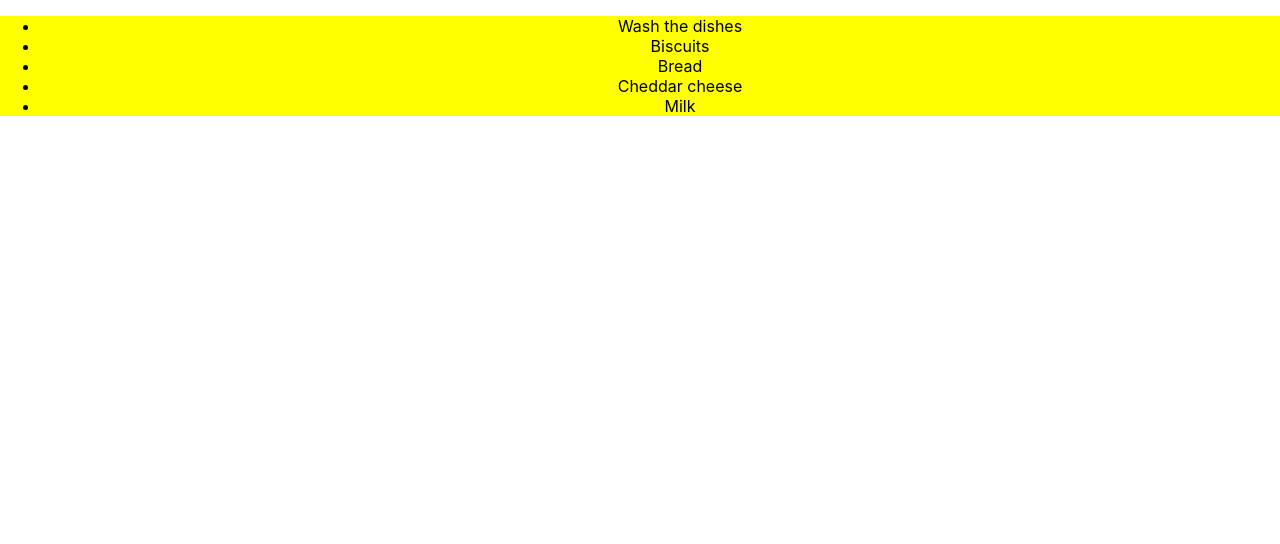
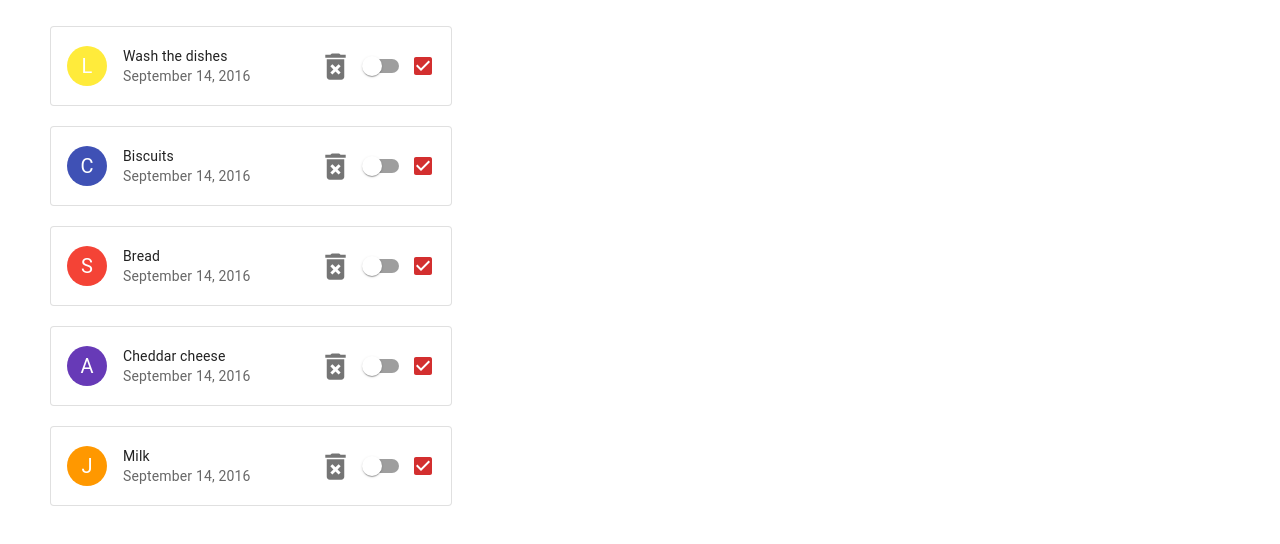
Before and after one commit to PauVelasco77/ToDoList-redux, a React (Create React App) app: page / in a window 1280 px wide. Shown: the top 544 px of the page. Built offline with nearby package versions, Linux system fonts and the light colour scheme.

Commit message:
added drag&drop on taskList component

```diff
--- a/src/components/TaskList/TaskList.js
+++ b/src/components/TaskList/TaskList.js
@@ -1,7 +1,10 @@
 import Task from "../Task/Task";
-import { useSelector, useDispatch } from "react-redux";
+import { useDispatch, useSelector } from "react-redux";
 import { useEffect } from "react";
-import { loadTasksAction } from "../../redux/actions/actionsCreators";
+import {
+  loadTasksAction,
+  reorderTasksAction,
+} from "../../redux/actions/actionsCreators";
 import taskListData from "../../data/taskListData";
 import { DragDropContext, Droppable, Draggable } from "react-beautiful-dnd";
 import styled from "styled-components";
@@ -9,12 +12,10 @@ import styled from "styled-components";
 const Listul = styled.ul`
   height: 100%;
   width: 100%;
-  background-color: yellow;
 `;
 
 const TaskList = () => {
   const dispatch = useDispatch();
-
   useEffect(() => {
     dispatch(loadTasksAction(taskListData));
   }, [dispatch]);
@@ -22,7 +23,24 @@ const TaskList = () => {
 
   return (
     <>
-      <DragDropContext onDragEnd={(result) => console.log(result)}>
+      <DragDropContext
+        onDragEnd={(result) => {
+          const { source, destination } = result;
+          if (!destination) {
+            return;
+          }
+          if (
+            source.index === destination.index &&
+            source.droppableId === destination.droppableId
+          ) {
+            return;
+          }
+
+          dispatch(
+            reorderTasksAction(result.source.index, result.destination.index)
+          );
+        }}
+      >
         <Droppable droppableId="tasks">
           {(droppableProvided) => (
             <Listul
@@ -32,14 +50,7 @@ const TaskList = () => {
               {taskList.map((task, index) => (
                 <Draggable key={task.id} draggableId={task.name} index={index}>
                   {(draggableProvided) => (
-                    <li
-                      // task={task}
-                      {...draggableProvided.draggableProps}
-                      ref={droppableProvided.innerRef}
-                      {...draggableProvided.dragHandleProps}
-                    >
-                      {task.name}
-                    </li>
+                    <Task task={task} draggableProvided={draggableProvided} />
                   )}
                 </Draggable>
               ))}
```
